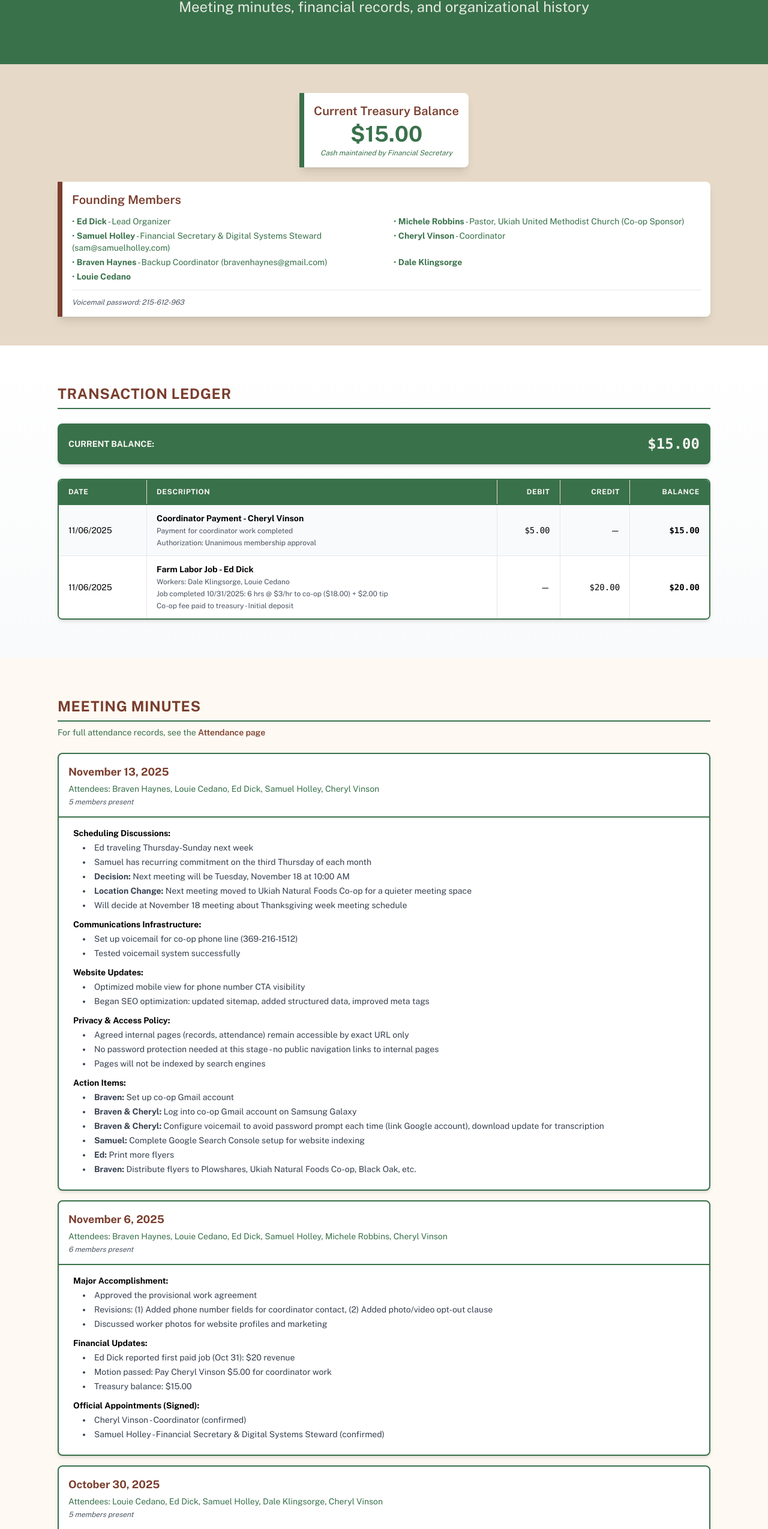
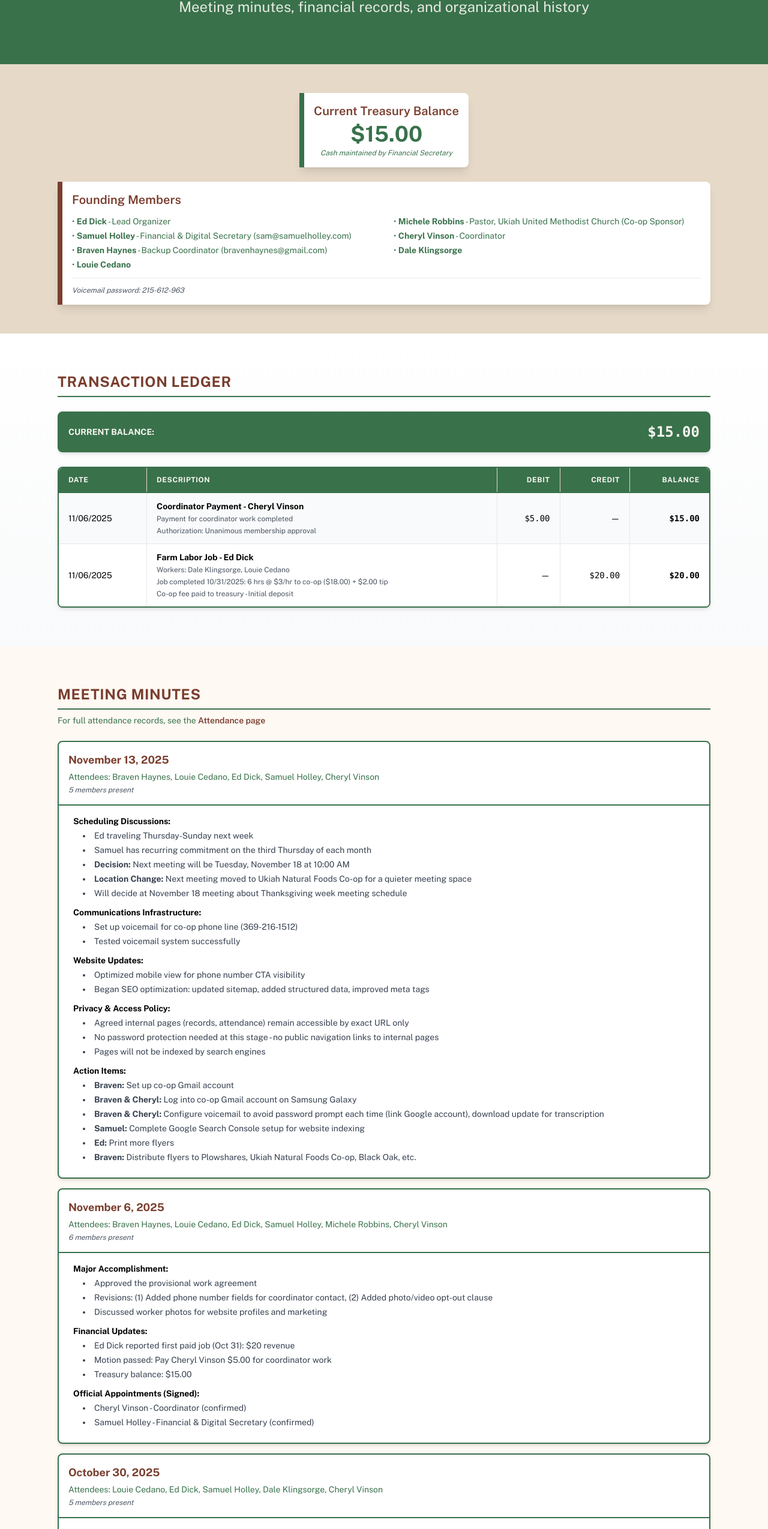
Before and after one commit to samuelmholley1/mendolaborcoop.ukiahumc.org, a Next.js app: page /records in a window 1280 px wide. Shown: the part 222-2771 px from the top of the page at 60% size. Built offline with nearby package versions, Linux system fonts and the light colour scheme.

Commit message:
Update Samuel's title to Financial & Digital Secretary

```diff
--- a/pages/records.tsx
+++ b/pages/records.tsx
@@ -53,7 +53,7 @@ const RecordsPage: React.FC = () => {
               <ul className="grid grid-cols-1 md:grid-cols-2 gap-x-6 gap-y-1 text-moss font-body text-sm">
                 <li>• <strong>Ed Dick</strong> - Lead Organizer</li>
                 <li>• <strong>Michele Robbins</strong> - Pastor, Ukiah United Methodist Church (Co-op Sponsor)</li>
-                <li>• <strong>Samuel Holley</strong> - Financial Secretary & Digital Systems Steward (sam@samuelholley.com)</li>
+                <li>• <strong>Samuel Holley</strong> - Financial & Digital Secretary (sam@samuelholley.com)</li>
                 <li>• <strong>Cheryl Vinson</strong> - Coordinator</li>
                 <li>• <strong>Braven Haynes</strong> - Backup Coordinator (bravenhaynes@gmail.com)</li>
                 <li>• <strong>Dale Klingsorge</strong></li>
@@ -257,7 +257,7 @@ const RecordsPage: React.FC = () => {
                     <p className="font-bold text-black mb-1">Official Appointments (Signed):</p>
                     <ul className="list-disc list-inside text-gray-700 ml-4 space-y-1">
                       <li>Cheryl Vinson - Coordinator (confirmed)</li>
-                      <li>Samuel Holley - Financial Secretary & Digital Systems Steward (confirmed)</li>
+                      <li>Samuel Holley - Financial & Digital Secretary (confirmed)</li>
                     </ul>
                   </div>
                 </div>
```
